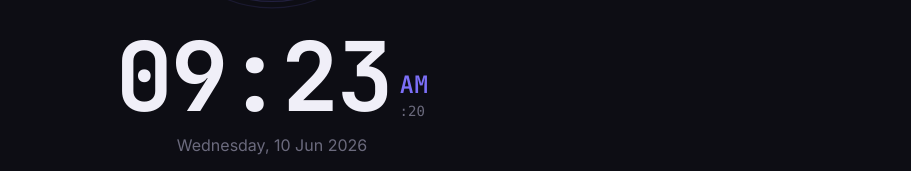
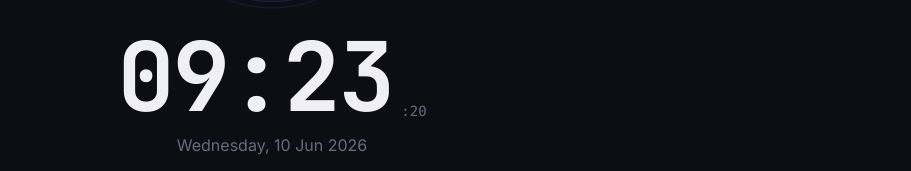
Before and after one commit to PaulAkarsanaDevara/alarm-app, a React (Vite) app: page / in a window 1280 px wide. Shown: the part 331-502 px from the top of the page, without its empty margins (368-1279 px from the left). Built offline with nearby package versions, Linux system fonts and the light colour scheme.

Commit message:
feat: switch to 24-hour time format

```diff
--- a/src/components/AlarmCard.tsx
+++ b/src/components/AlarmCard.tsx
@@ -13,7 +13,7 @@ const DAY_LABELS = ['Mon', 'Tue', 'Wed', 'Thu', 'Fri', 'Sat', 'Sun']
 export default function AlarmCard({ alarm }: AlarmCardProps) {
   const dispatch = useAppDispatch()
   useAppSelector(s => s.alarm.currentTime) // re-render on tick so countdown stays fresh
-  const { hours, minutes, period } = formatTime(alarm.time)
+  const { hours, minutes } = formatTime(alarm.time)
   const countdown = getCountdown(alarm.time, alarm.repeat)
 
   return (
@@ -38,12 +38,6 @@ export default function AlarmCard({ alarm }: AlarmCardProps) {
               }}
             >
               {hours}:{minutes}
-            </span>
-            <span
-              className="text-sm font-semibold mb-1"
-              style={{ color: alarm.enabled ? '#7C6FF7' : '#3D3A6B', fontFamily: "'JetBrains Mono', monospace" }}
-            >
-              {period}
             </span>
           </div>
 
--- a/src/components/DigitalClock.tsx
+++ b/src/components/DigitalClock.tsx
@@ -8,11 +8,9 @@ export default function DigitalClock() {
     return () => clearInterval(t)
   }, [])
 
-  const h = time.getHours()
+  const hour24 = String(time.getHours()).padStart(2, '0')
   const m = String(time.getMinutes()).padStart(2, '0')
   const s = String(time.getSeconds()).padStart(2, '0')
-  const period = h >= 12 ? 'PM' : 'AM'
-  const hour12 = String(h % 12 || 12).padStart(2, '0')
 
   const days = ['Sunday', 'Monday', 'Tuesday', 'Wednesday', 'Thursday', 'Friday', 'Saturday']
   const months = ['Jan', 'Feb', 'Mar', 'Apr', 'May', 'Jun', 'Jul', 'Aug', 'Sep', 'Oct', 'Nov', 'Dec']
@@ -28,22 +26,14 @@ export default function DigitalClock() {
             color: '#F0EFF8',
           }}
         >
-          {hour12}:{m}
+          {hour24}:{m}
         </span>
-        <div className="flex flex-col items-start mb-1 ml-1">
-          <span
-            className="text-lg md:text-2xl font-semibold"
-            style={{ fontFamily: "'JetBrains Mono', monospace", color: '#7C6FF7' }}
-          >
-            {period}
-          </span>
-          <span
-            className="text-xs md:text-sm font-mono"
-            style={{ color: '#6B6A7D' }}
-          >
-            :{s}
-          </span>
-        </div>
+        <span
+          className="text-xs md:text-sm font-mono mb-1 ml-1"
+          style={{ color: '#6B6A7D' }}
+        >
+          :{s}
+        </span>
       </div>
       <p className="mt-2 text-sm md:text-base" style={{ color: '#6B6A7D', fontFamily: 'Inter, sans-serif' }}>
         {dateStr}
--- a/src/components/RingingOverlay.tsx
+++ b/src/components/RingingOverlay.tsx
@@ -120,7 +120,7 @@ export default function RingingOverlay() {
 
   if (!activeAlarm) return null
 
-  const { hours, minutes, period } = formatTime(activeAlarm.time)
+  const { hours, minutes } = formatTime(activeAlarm.time)
 
   return (
     <div
@@ -167,7 +167,6 @@ export default function RingingOverlay() {
           style={{ fontFamily: "'JetBrains Mono', monospace", color: '#F0EFF8' }}
         >
           {hours}:{minutes}
-          <span className="text-3xl ml-2" style={{ color: '#7C6FF7' }}>{period}</span>
         </div>
         {activeAlarm.label && (
           <p className="mt-2 text-lg" style={{ color: '#9896A8', fontFamily: 'Inter, sans-serif' }}>
--- a/src/utils/index.ts
+++ b/src/utils/index.ts
@@ -15,12 +15,12 @@ export function getCurrentSeconds(): number {
   return new Date().getSeconds()
 }
 
-export function formatTime(time: string): { hours: string; minutes: string; period: string } {
+export function formatTime(time: string): { hours: string; minutes: string } {
   const [h, m] = time.split(':').map(Number)
-  const period = h >= 12 ? 'PM' : 'AM'
-  const hours = String(h % 12 || 12).padStart(2, '0')
-  const minutes = String(m).padStart(2, '0')
-  return { hours, minutes, period }
+  return {
+    hours: String(h).padStart(2, '0'),
+    minutes: String(m).padStart(2, '0'),
+  }
 }
 
 export function getNextAlarmTime(time: string, repeat: RepeatDay[]): string {
```
